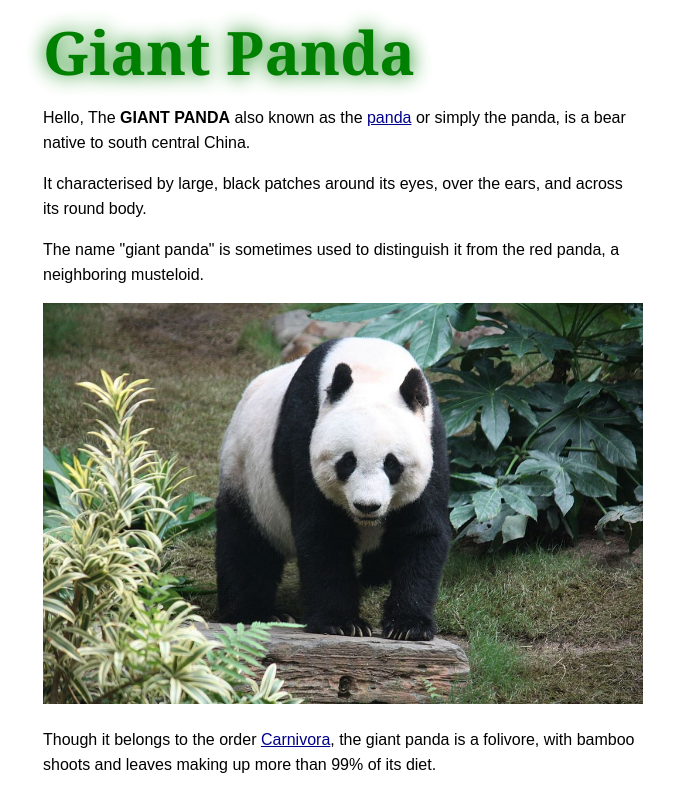
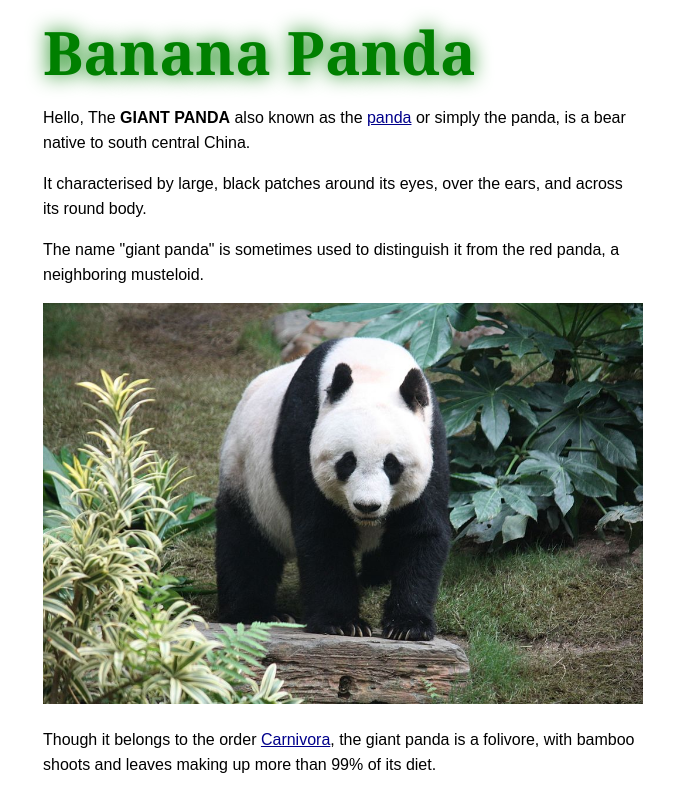
Before and after one commit to PintuPaul/GiantPanda, a plain HTML site: page index.html in a window 1280 px wide. Shown: the top 790 px of the page, without its empty margins (297-971 px from the left). Drawn offline with Linux system fonts and the light colour scheme.

Commit message:
Changed name to Banana

```diff
--- a/index.html
+++ b/index.html
@@ -12,7 +12,7 @@
 
     <div class="column">
 
-        <h1>Giant Panda</h1>
+        <h1>Banana Panda</h1>
 
         <p>
             Hello, The <b>GIANT PANDA</b> also known as the <a href="https://en.wikipedia.org/wiki/Bear">panda</a> or simply the panda, is a bear native to south central China.
```
